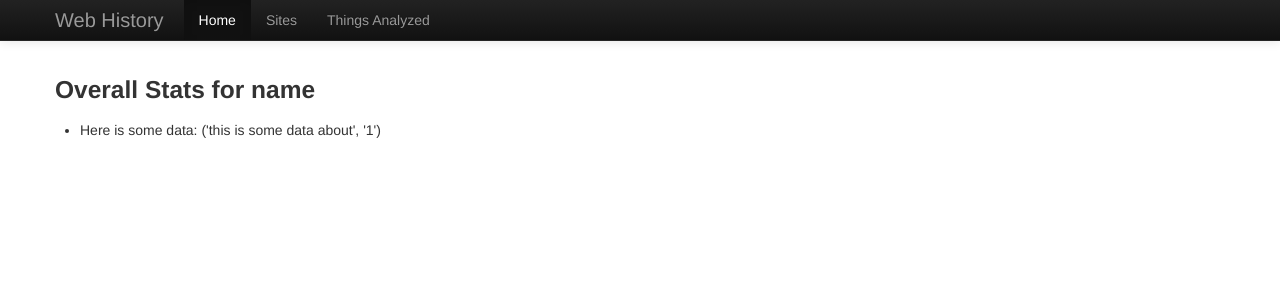
After one commit to kateodell/web-history, a Flask app: page /analyze/1 in a window 1280 px wide. The commit adds this page. Shown: the top 300 px of the page. Run offline with Flask 2, Linux system fonts and the light colour scheme; some libraries are stand-ins or nearby versions.

Commit message:
added some templates and updated routes, fixed redirect error, removed http:// from site.url fields

```diff
--- a/app.py
+++ b/app.py
@@ -9,7 +9,27 @@ def index():
     print "length of sites is ", len(sites)
     return render_template("index.html", sites=sites)
 
+@app.route('/sites')
+def display_sites():
+     sites = model.session.query(model.Site).all()
+     urls = [s.url for s in sites]
+     return render_template("sites.html", urls=urls)
 
+@app.route('/sites/<site_name>')
+def display_site(site_name):
+    site = model.session.query(model.Site).filter_by(url=site_name).one()
+    data = site.get_data_for_display(None)
+    return render_template("site_data.html", site=site, data=data)
+
+@app.route('/analyze')
+def display_all_queries():
+
+     return render_template("analyze.html")
+
+@app.route('/analyze/<query_name>')
+def display_query(query_name):
+    data = "this is some data about", query_name # need to get real data
+    return render_template("query_data.html", name=query_name, data=data)
 
 
 
--- a/templates/base.html
+++ b/templates/base.html
@@ -44,8 +44,8 @@
           <div class="nav-collapse collapse">
             <ul class="nav">
               <li class="active"><a href="#">Home</a></li>
-              <li><a href="#about">About</a></li>
-              <li><a href="#contact">Contact</a></li>
+              <li><a href="/sites">Sites</a></li>
+              <li><a href="/analyze">Things Analyzed</a></li>
             </ul>
           </div><!--/.nav-collapse -->
         </div>
--- /dev/null
+++ b/templates/query_data.html
@@ -0,0 +1,10 @@
+{% extends "base.html" %}
+
+{% block content %}
+
+<h3>Overall Stats for name</h3>
+<ul>
+    <li>Here is some data: {{ data }}</li>
+</ul>
+
+{% endblock %}
```
Also changed, not shown: get_data.py (+18 -1 lines), model.py (+14 -2 lines), templates/site_data.html (added, +10 -0 lines), templates/sites.html (added, +12 -0 lines).
